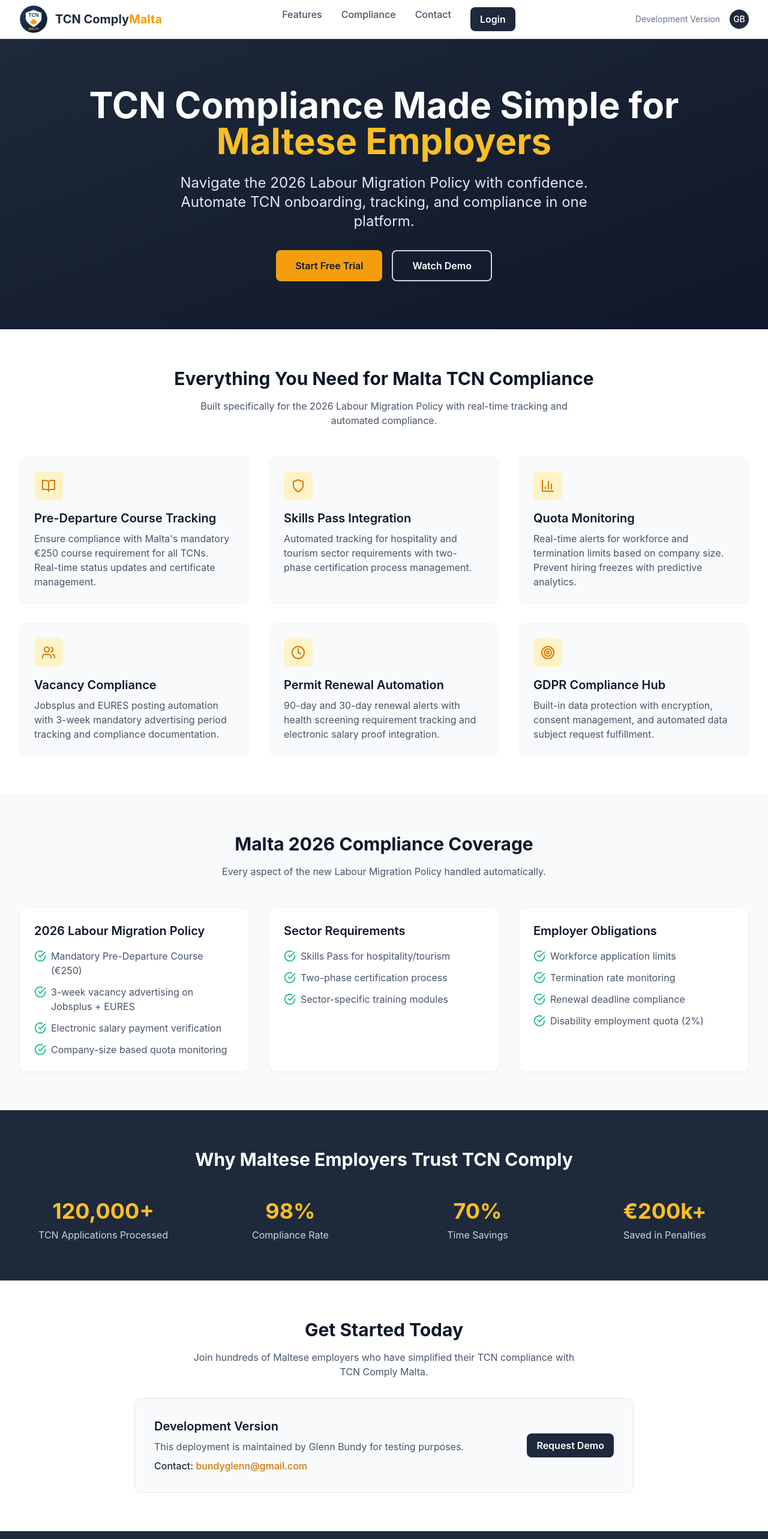
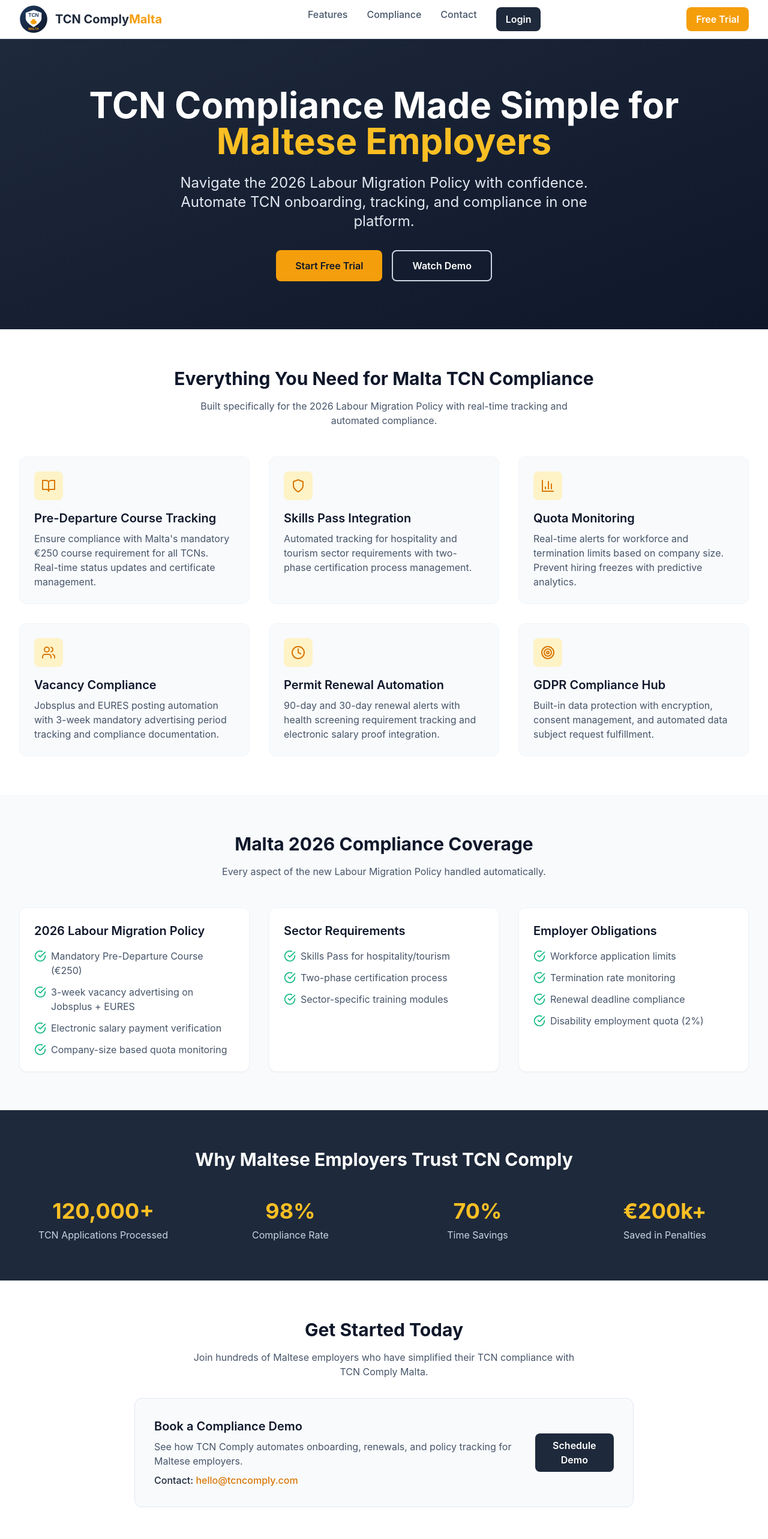
Before and after one commit to Gbun420/tcn-comply-malta, a Next.js app: page / in a window 1280 px wide. Shown: the top 2566 px of the page at 60% size. Built offline with nearby package versions, Linux system fonts and the light colour scheme.

Commit message:
chore: remove dev markers from public UI

```diff
--- a/app/layout.js
+++ b/app/layout.js
@@ -94,11 +94,8 @@
                 <a href="/auth/login" className="btn-primary">Login</a>
               </nav>
 
-              <div className="flex items-center space-x-4">
-                <span className="hidden sm:inline text-sm text-slate-500">Development Version</span>
-                <div className="w-8 h-8 bg-slate-800 rounded-full flex items-center justify-center">
-                  <span className="text-white text-sm font-medium">GB</span>
-                </div>
+              <div className="hidden md:flex items-center">
+                <a href="/auth/register" className="btn-accent">Free Trial</a>
               </div>
             </div>
           </div>
--- a/app/page.js
+++ b/app/page.js
@@ -168,18 +168,18 @@
           <div className="bg-slate-50 rounded-xl p-8 border border-slate-200">
             <div className="flex flex-col md:flex-row items-center justify-between gap-6">
               <div className="text-left">
-                <h3 className="text-xl font-semibold text-slate-900 mb-2">Development Version</h3>
+                <h3 className="text-xl font-semibold text-slate-900 mb-2">Book a Compliance Demo</h3>
                 <p className="text-slate-600">
-                  This deployment is maintained by Glenn Bundy for testing purposes.
+                  See how TCN Comply automates onboarding, renewals, and policy tracking for Maltese employers.
                 </p>
                 <p className="text-slate-800 font-medium mt-2">
-                  Contact: <a href="mailto:bundyglenn@gmail.com" className="text-amber-600 hover:underline">
-                    bundyglenn@gmail.com
+                  Contact: <a href="mailto:hello@tcncomply.com" className="text-amber-600 hover:underline">
+                    hello@tcncomply.com
                   </a>
                 </p>
               </div>
               <button className="btn-primary">
-                Request Demo
+                Schedule Demo
               </button>
             </div>
           </div>
```
Also changed, not shown: 1 other file (tests, documents, lock files or other folders).
